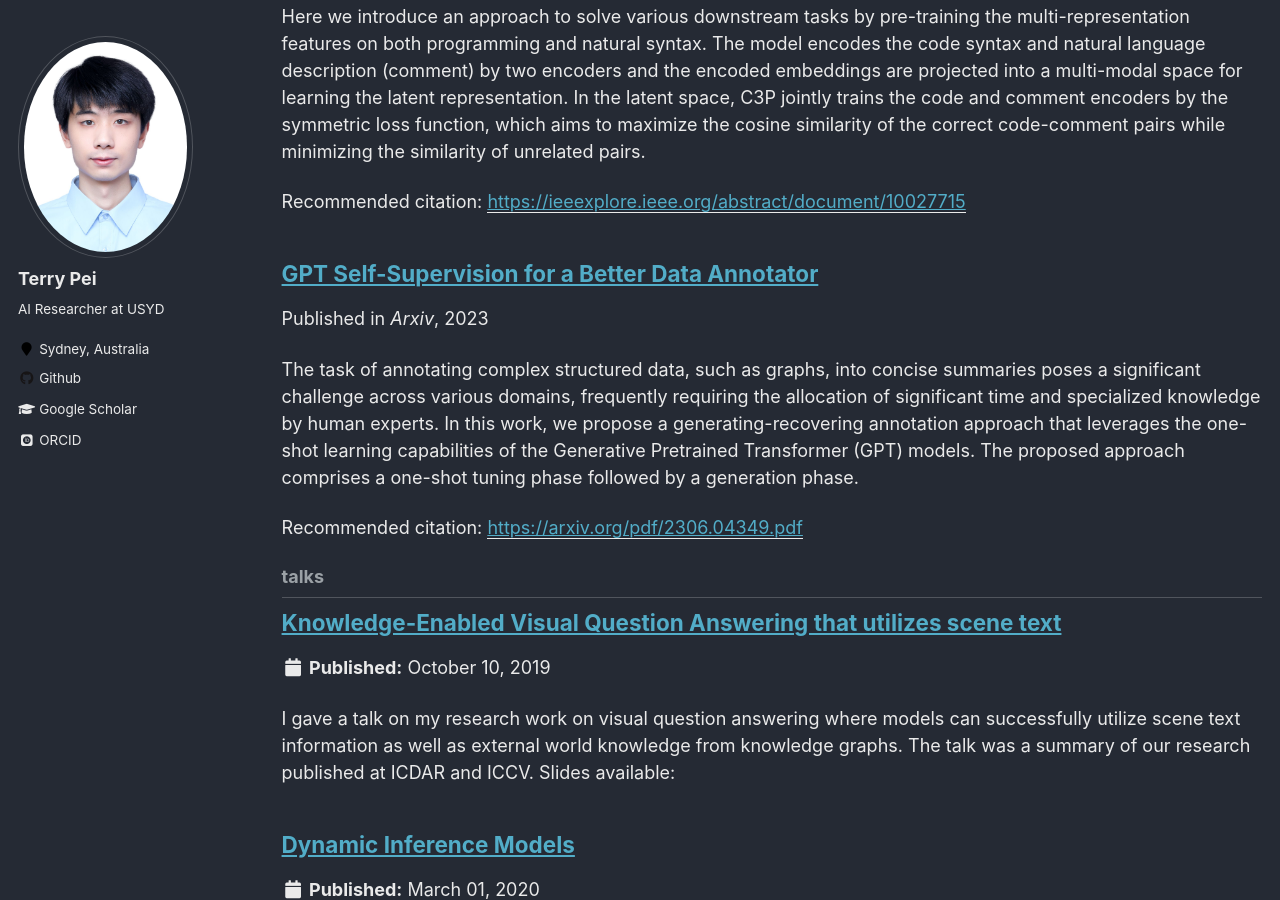
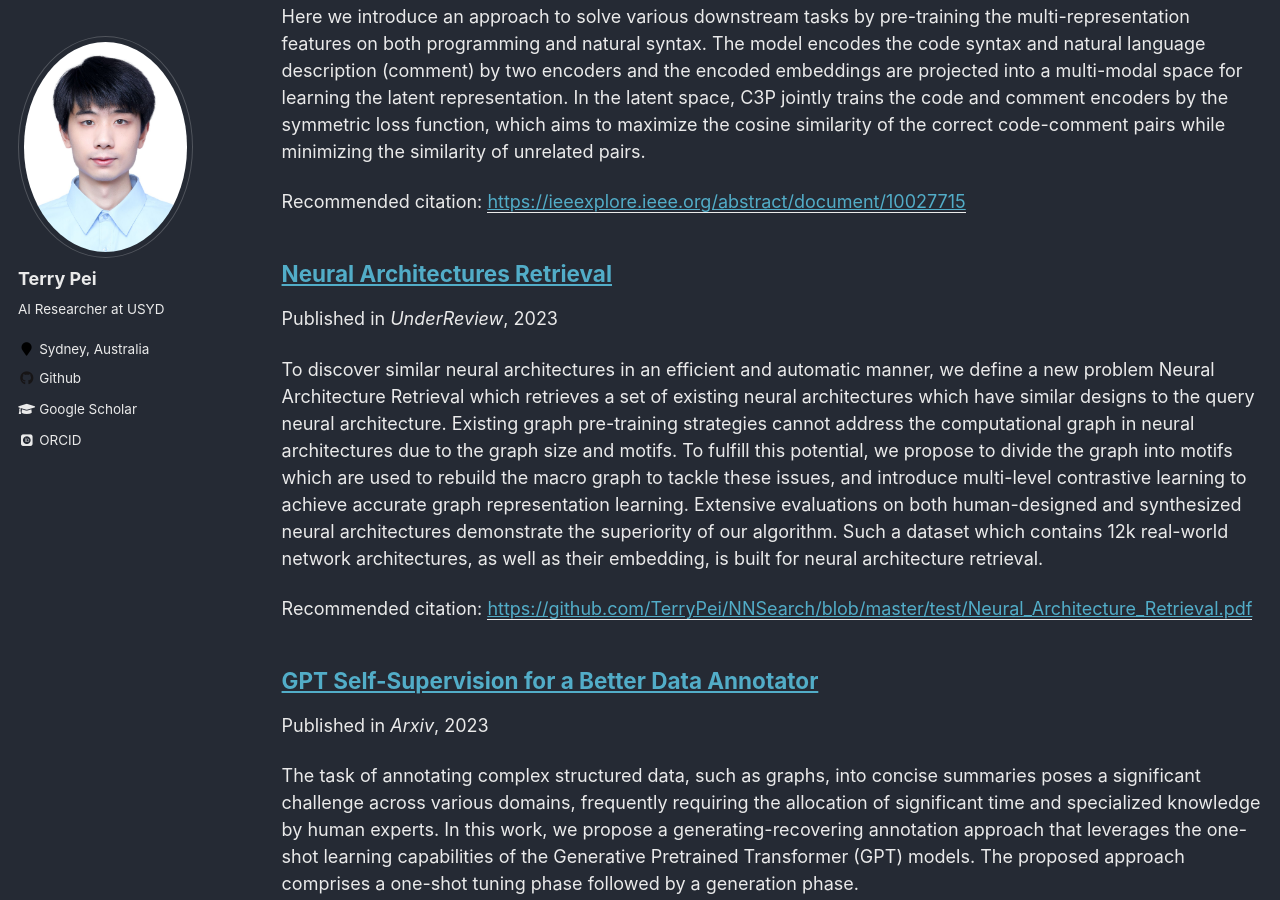
Before and after one commit to Terry000/Terry000.github.io, a Jekyll site: the page built from _pages/collection-archive.html, in a window 1280 px wide and 900 px high, scrolled down 773 px. Built offline with Jekyll 4.4.1, drawn with Linux system fonts in a browser that asks for light colours; some web fonts are replaced.

Commit message:
add NNsearch

```diff
--- /dev/null
+++ b/_publications/2022-11-iccv-04.md
@@ -0,0 +1,14 @@
+---
+title: "Neural Architectures Retrieval"
+collection: publications
+permalink: https://github.com/TerryPei/NNSearch/blob/master/test/Neural_Architecture_Retrieval.pdf
+excerpt: 'To discover similar neural architectures in an efficient and automatic manner, we define a new problem Neural Architecture Retrieval which retrieves a set of existing neural architectures which have similar designs to the query neural architecture. Existing graph pre-training strategies cannot address the computational graph in neural architectures due to the graph size and motifs. To fulfill this potential, we propose to divide the graph into motifs which are used to rebuild the macro graph to tackle these issues, and introduce multi-level contrastive learning to achieve accurate graph representation learning. Extensive evaluations on both human-designed and synthesized neural architectures demonstrate the superiority of our algorithm. Such a dataset which contains 12k real-world network architectures, as well as their embedding, is built for neural architecture retrieval.'
+date: 2023-03-17
+venue: 'UnderReview'
+paperurl: 'https://github.com/TerryPei/NNSearch/blob/master/test/Neural_Architecture_Retrieval.pdf'
+citation: ''
+authors: 'Xiaohuan Pei, Yanxi Li, Chang Xu'
+image: 'images/output.gif'
+code: 'https://github.com/TerryPei/'
+# page: 'https://github.com/TerryPei/AGCDM'
+---
```
Also changed, not shown: _pages/about.md (+9 -12 lines), 1 other file.
